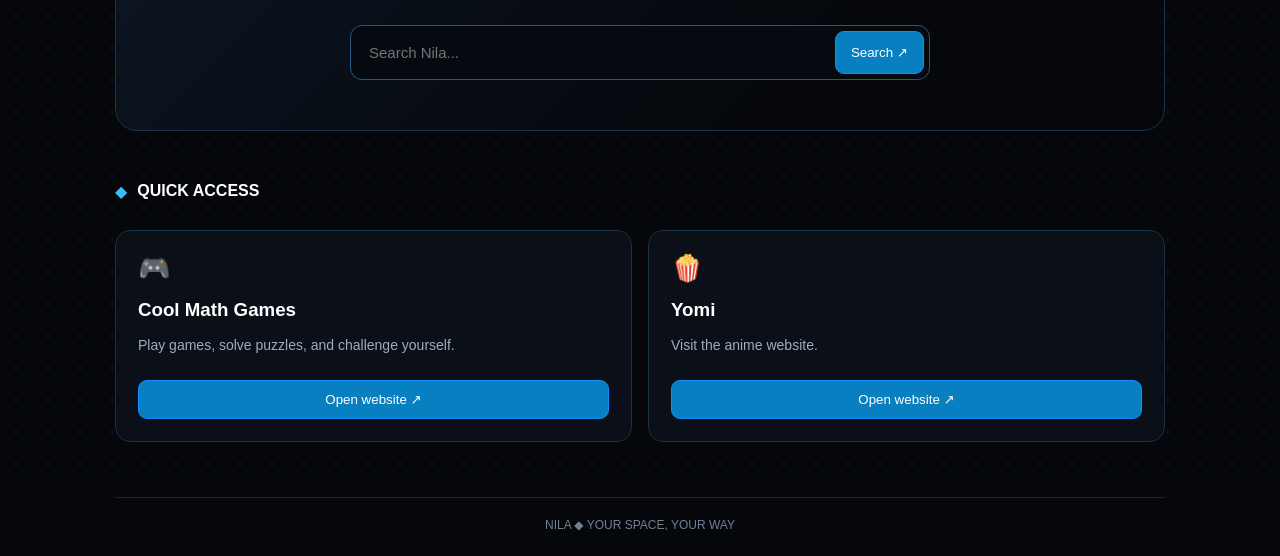
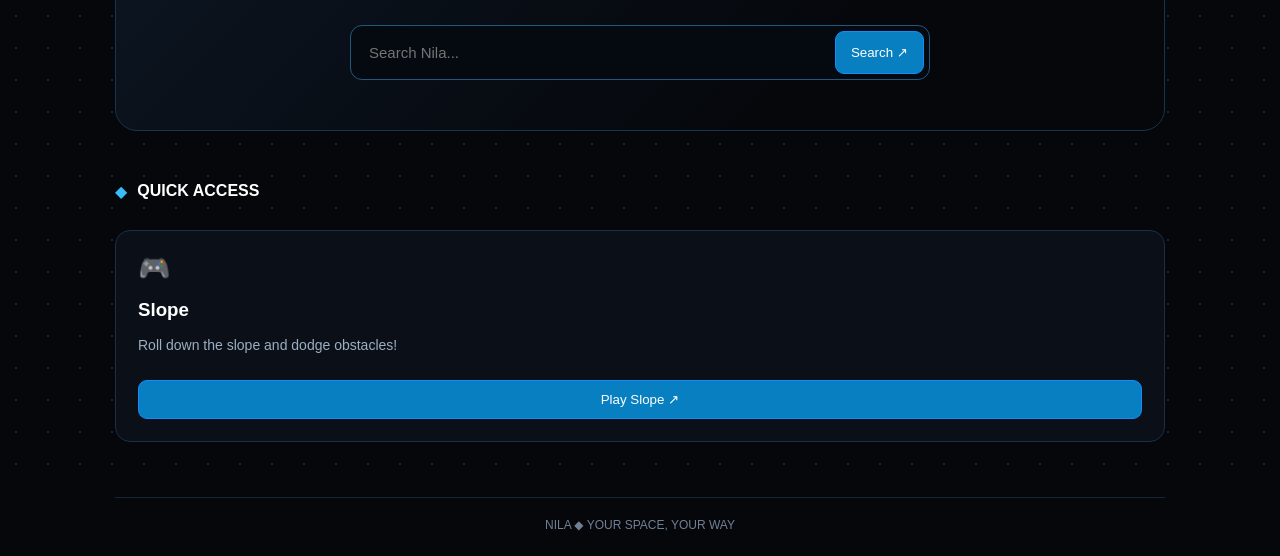
Before and after one commit to MarkiestWilliamsGames/NilaCenter, a website: page index.html in a window 1280 px wide. Shown: the part 320-876 px from the top of the page. Drawn offline with Linux system fonts and the light colour scheme.

Commit message:
Update index.html

```diff
--- a/index.html
+++ b/index.html
@@ -28,7 +28,6 @@
   z-index: -1;
 }
 
-/* Sidebar */
 #sidebar {
   position: fixed;
   top: 0;
@@ -259,7 +258,6 @@
   font-size: 12px;
 }
 
-/* Blue custom cursor */
 @media (pointer: fine) {
   body, button, a, input {
     cursor: none !important;
@@ -338,19 +336,10 @@
       <div class="sites">
         <article class="site">
           <div class="site-icon">🎮</div>
-          <h3>Cool Math Games</h3>
-          <p>Play games, solve puzzles, and challenge yourself.</p>
-          <button onclick="openSite('https://www.coolmathgames.com/')">
-            Open website ↗
-          </button>
-        </article>
-
-        <article class="site">
-          <div class="site-icon">🍿</div>
-          <h3>Yomi</h3>
-          <p>Visit the anime website.</p>
-          <button onclick="openSite('https://yomi.to/')">
-            Open website ↗
+          <h3>Slope</h3>
+          <p>Roll down the slope and dodge obstacles!</p>
+          <button onclick="openSite('slope.html')">
+            Play Slope ↗
           </button>
         </article>
       </div>
@@ -369,6 +358,7 @@
     <h2 id="viewTitle">Website</h2>
     <iframe id="browserFrame" src="about:blank" title="Website viewer"></iframe>
     <p class="subtitle">Some websites prevent embedded viewing.</p>
+    <button onclick="openSlopeTab()">Open game in new tab ↗</button>
   </section>
 </main>
 
@@ -409,12 +399,21 @@
   window.scrollTo(0, 0);
 }
 
+let currentSiteUrl = "";
+
 function openSite(url) {
+  currentSiteUrl = url;
   document.getElementById("browserFrame").src = url;
   document.getElementById("viewTitle").textContent =
-    new URL(url).hostname;
+    url === "slope.html" ? "Slope" : new URL(url).hostname;
   document.getElementById("viewer").style.display = "block";
   document.getElementById("viewer").scrollIntoView();
+}
+
+function openSlopeTab() {
+  if (currentSiteUrl) {
+    window.open(currentSiteUrl, "_blank");
+  }
 }
 
 function closeSite() {
@@ -426,14 +425,9 @@
 /* Nila's internal site search */
 const sites = [
   {
-    name: "Cool Math Games",
-    url: "https://www.coolmathgames.com/",
-    keywords: "games puzzles math cool"
-  },
-  {
-    name: "Yomi",
-    url: "https://yomi.to/",
-    keywords: "anime shows"
+    name: "Slope",
+    url: "slope.html",
+    keywords: "slope game running ball"
   }
 ];
 
@@ -463,7 +457,7 @@
     title.textContent = site.name;
 
     const button = document.createElement("button");
-    button.textContent = "Open website ↗";
+    button.textContent = "Play Slope ↗";
     button.onclick = () => openSite(site.url);
 
     card.append(title, button);
```
